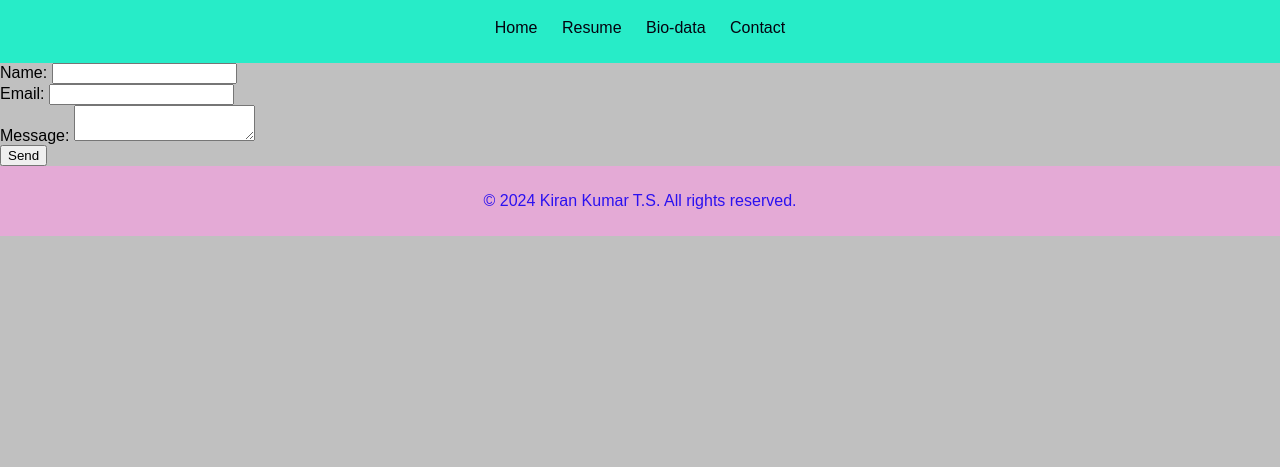
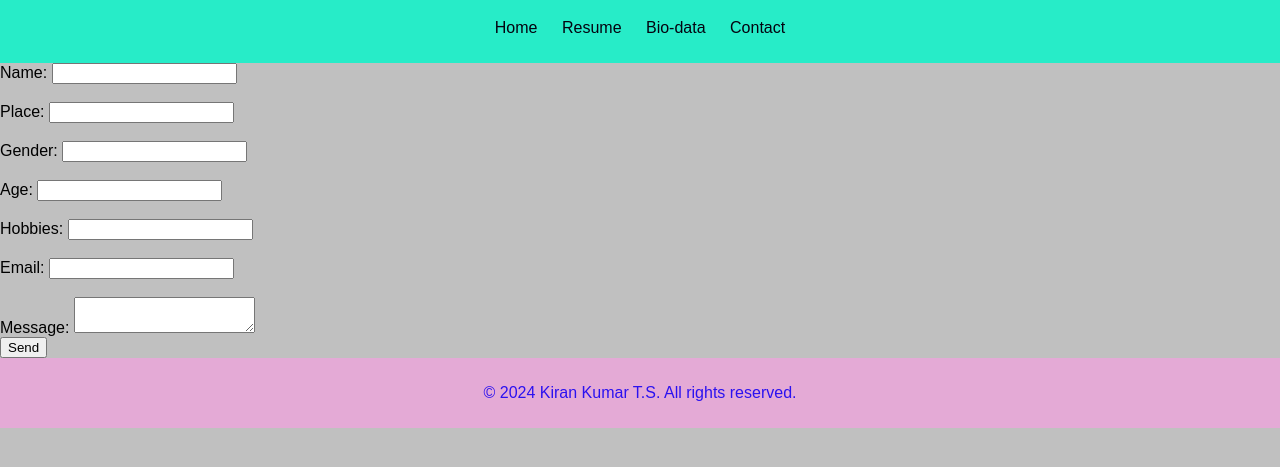
Before and after one commit to KIRANKUMARTS245/RESUME_WEBSITE3, a plain HTML site: page contact.html in a window 1280 px wide. Shown: the part 71-538 px from the top of the page. Drawn offline with Linux system fonts and the light colour scheme.

Commit message:
Update contact.html

```diff
--- a/contact.html
+++ b/contact.html
@@ -25,15 +25,28 @@
 
             <label for="name">Name:</label>
             <input type="text" id="name" name="name"><br>
-
+                           <br>
+            <label for="Place">Place:</label>
+            <input type="text" id="Place" name="Place"><br>
+                          <br>
+            <label for="Gender">Gender:</label>
+            <input type="text" id="Gender" name="Gender"><br>
+                           <br>
+            <label for="Age">Age:</label>
+            <input type="text" id="Age" name="Age"><br>
+                           <br>
+            <label for="Hobbies">Hobbies:</label>
+            <input type="text" id="Hobbies" name="Hobbies"><br>
+                           <br>
 
             <label for="email">Email:</label>
             <input type="email" id="email" name="email"><br>
-
+                             <br>
 
             <label for="message">Message:</label>
             <textarea id="message" name="message"></textarea><br>
             <button type="submit">Send</button>
+        </form>
         </form>
     </main>
     <footer>
```
